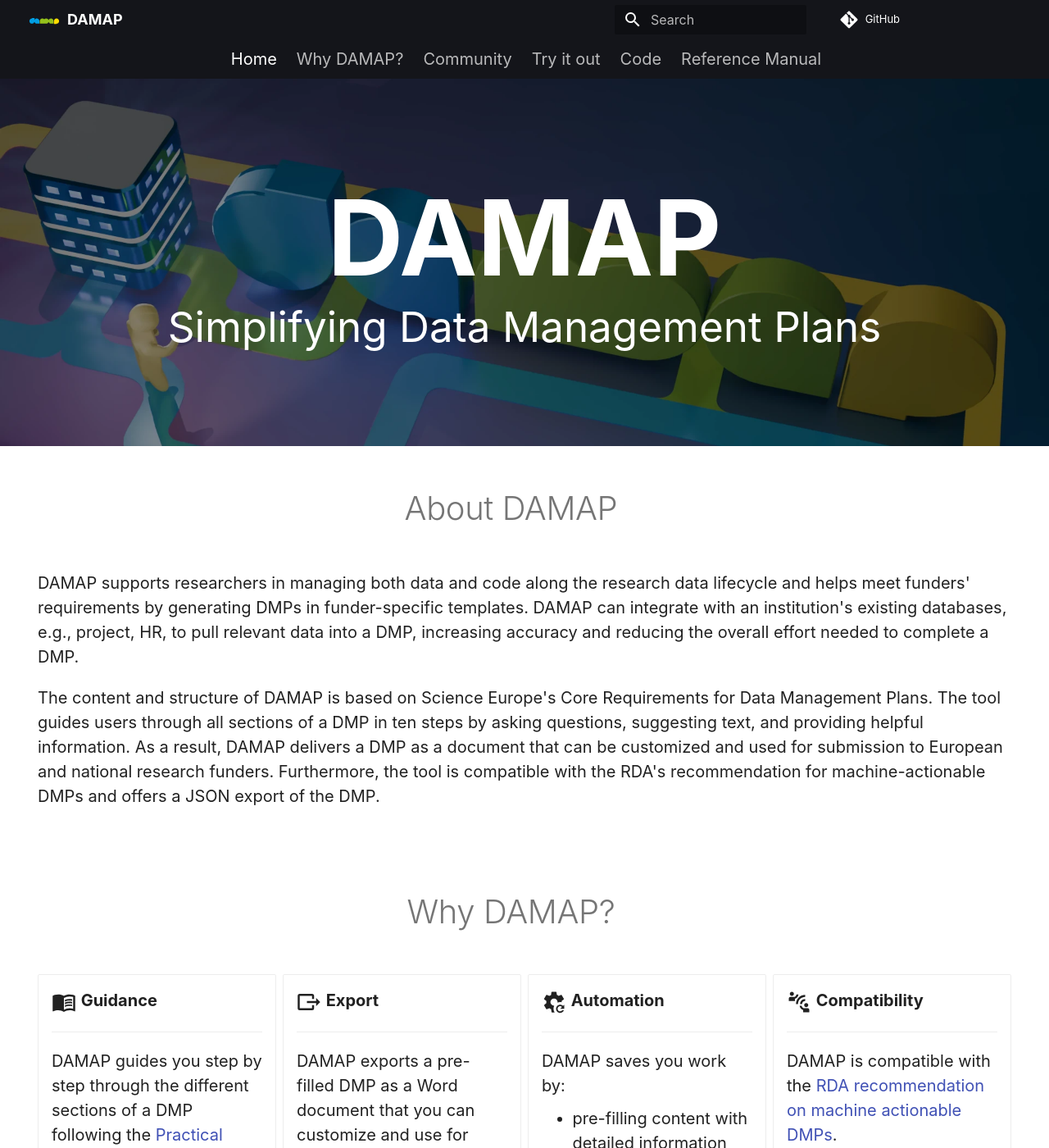
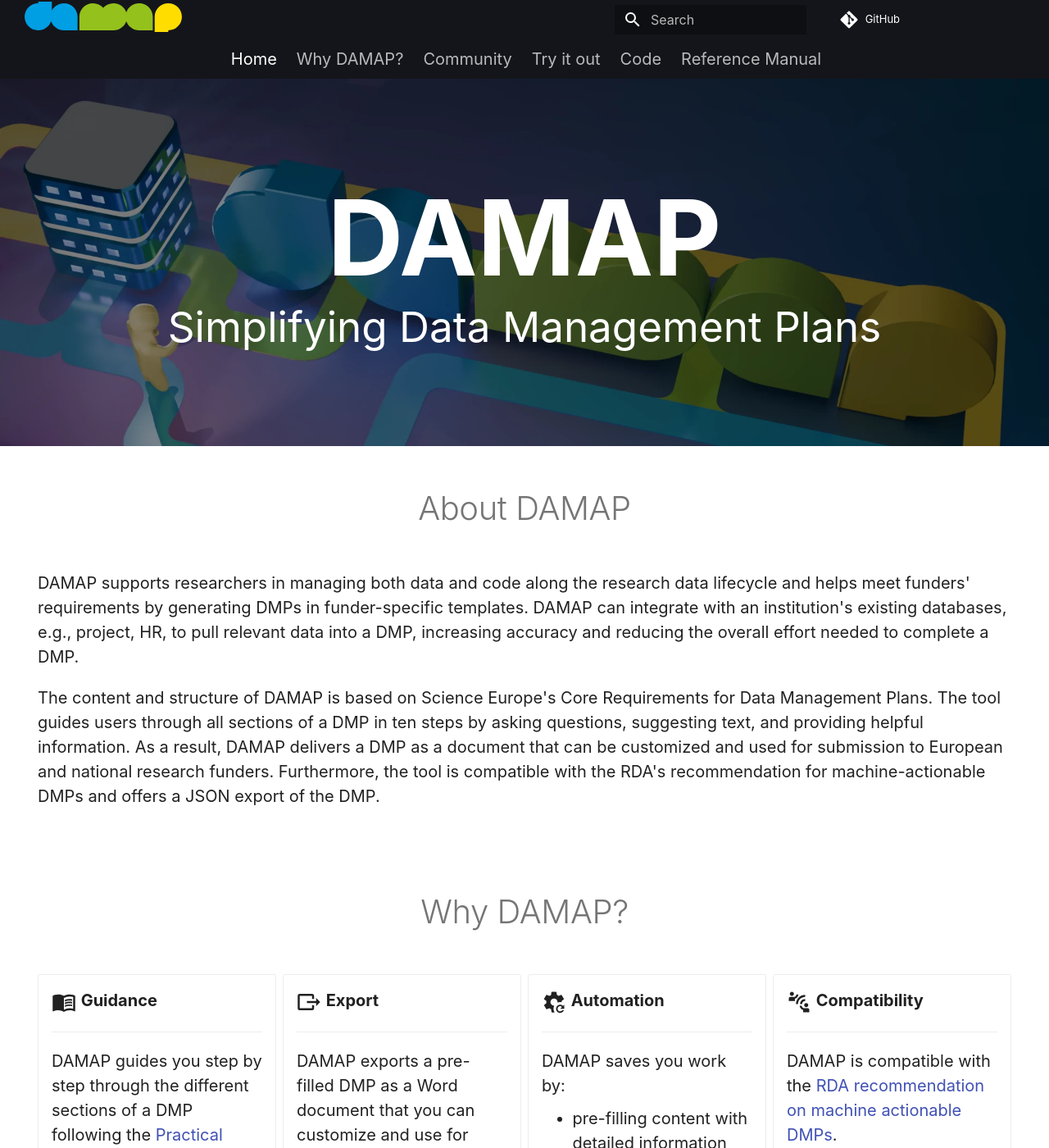
Before and after one commit to damap-org/damap-website, an MkDocs documentation site: the page built from docs/index.md, in a window 1280 px wide and 1400 px high. Shown: the whole window at 82% size. Built offline with MkDocs 1.6.1 and Material for MkDocs 9.7.7, drawn with Linux system fonts in a browser that asks for light colours; plug-ins that fetch from the network failed and are left out.

Commit message:
Logo and style fixes

```diff
--- a/docs/custom.css
+++ b/docs/custom.css
@@ -70,3 +70,18 @@
     margin-top:0;
     display: block;
 }
+
+.md-typeset .headerlink {
+    display: none;
+}
+
+@media screen and (min-width: 76.2345em) {
+  .md-header .md-ellipsis {
+      display:none;
+  }
+  .md-header__button.md-logo img {
+    margin-top: 0.1rem;
+    height: auto;
+    width: 9.6rem;
+  }
+}
--- a/mkdocs.yml
+++ b/mkdocs.yml
@@ -10,10 +10,11 @@
   custom_dir: overrides
   palette:
     primary: black
-    accent: green
+    accent: yellow
   font: false
   features:
     - navigation.tabs
+    - navigation.tabs.sticky
     - navigation.sections
     - toc.autohide
     - search.suggest
```
Also changed, not shown: docs/logo.svg.
